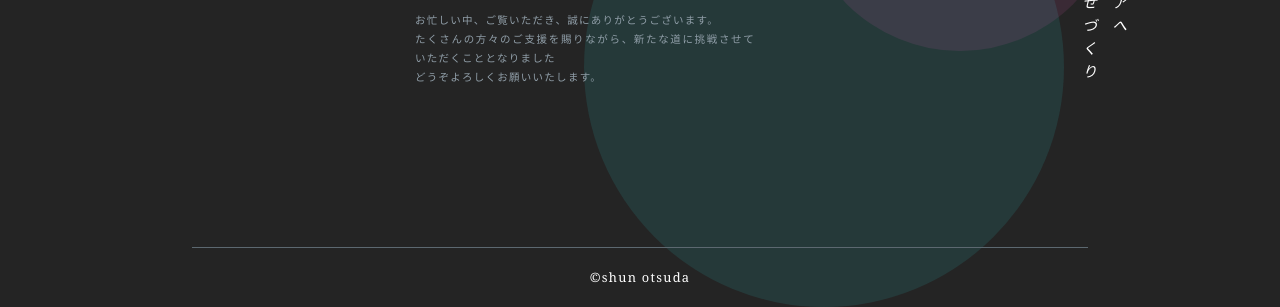
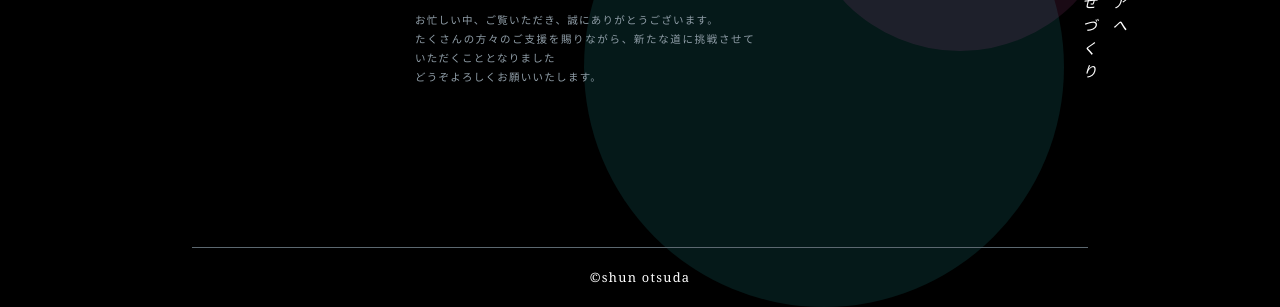
Before and after one commit to shunotsuda/portfolio, a plain HTML site: page index.html in a window 1280 px wide. Shown: the part 493-800 px from the top of the page. Drawn offline with nearby package versions, Linux system fonts and the light colour scheme.

Commit message:
背景色を黒に

```diff
--- a/styles/globals/_variables.scss
+++ b/styles/globals/_variables.scss
@@ -1,5 +1,5 @@
 $cBgColor:#e8e8e8;
-$cHomeBgColor:#242424;
+$cHomeBgColor:#000000;
 $cText:#5c6870;
 $cHomeText:#ffffff;
 
```
Also changed, not shown: styles/style.css.
